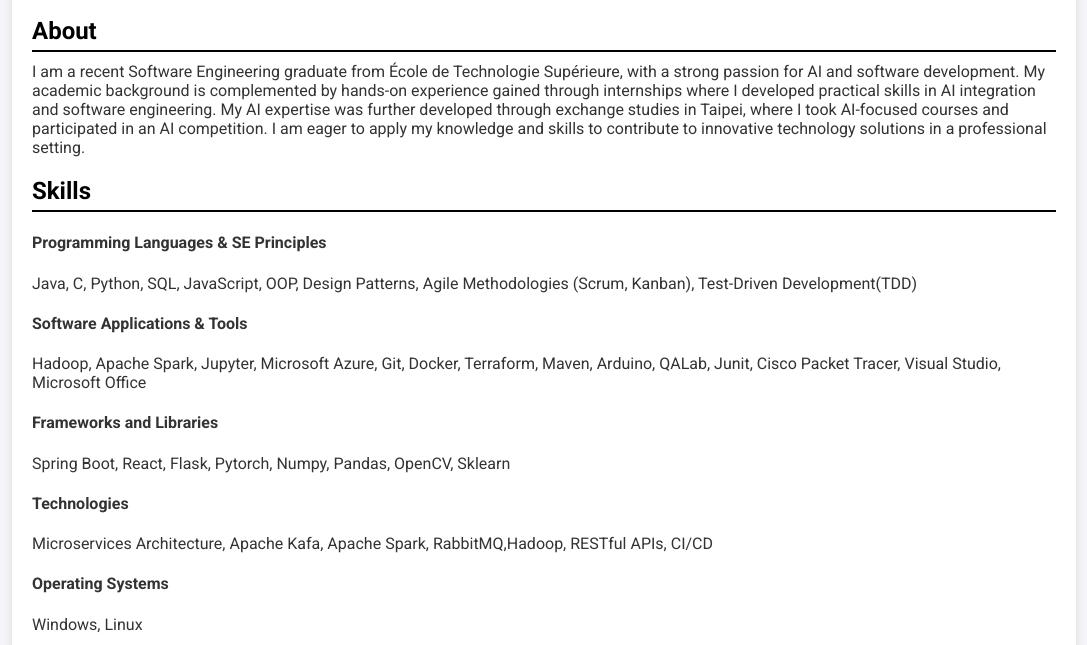
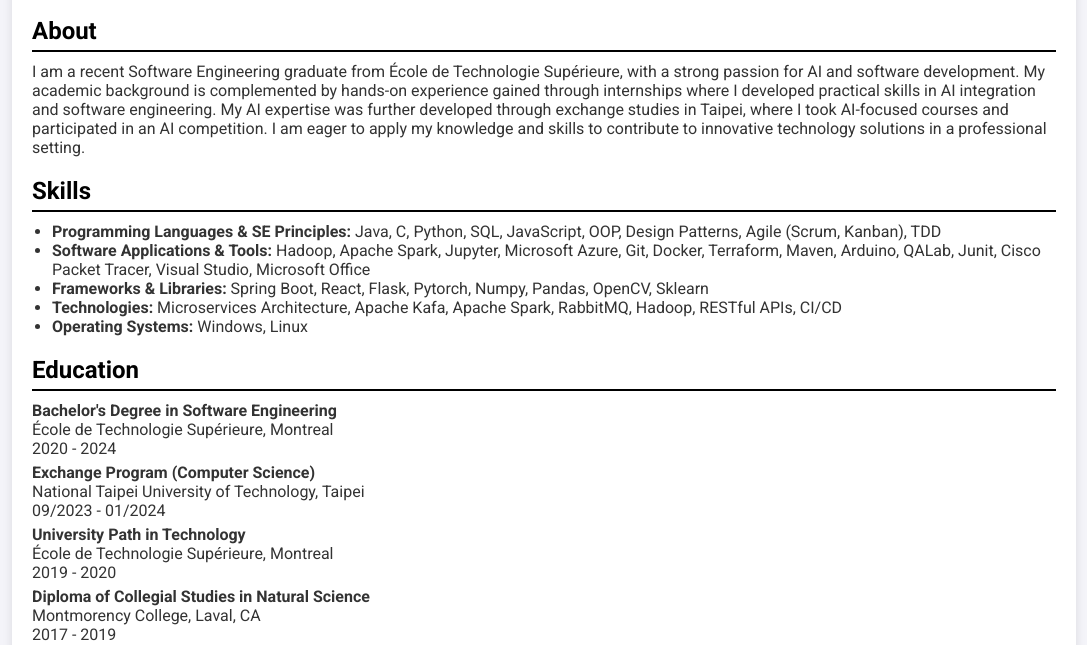
Before and after one commit to Yasar2019/MyResume, a plain HTML site: page index.html in a window 1280 px wide. Shown: the part 155-800 px from the top of the page, without its empty margins (96-1183 px from the left). Drawn offline with Linux system fonts and the light colour scheme.

Commit message:
Update index.html

```diff
--- a/index.html
+++ b/index.html
@@ -120,18 +120,16 @@
         </section>
 
         <section class="skills">
-            <h2>Skills</h2>
-            <h4>Programming Languages & SE Principles</h4>
-            <p>Java, C, Python, SQL, JavaScript, OOP, Design Patterns, Agile Methodologies (Scrum, Kanban), Test-Driven Development(TDD)</p>
-            <h4>Software Applications & Tools</h4>
-            <p>Hadoop, Apache Spark, Jupyter, Microsoft Azure, Git, Docker, Terraform, Maven, Arduino, QALab, Junit, Cisco Packet Tracer, Visual Studio, Microsoft Office</p>
-            <h4>Frameworks and Libraries</h4>
-            <p>Spring Boot, React, Flask, Pytorch, Numpy, Pandas, OpenCV, Sklearn</p>
-	    <h4>Technologies</h4>
-	    <p>Microservices Architecture, Apache Kafa, Apache Spark, RabbitMQ,Hadoop, RESTful APIs, CI/CD</P>
-            <h4>Operating Systems</h4>
-            <p>Windows, Linux</p>
-        </section>
+    <h2>Skills</h2>
+    <ul>
+        <li><strong>Programming Languages & SE Principles:</strong> Java, C, Python, SQL, JavaScript, OOP, Design Patterns, Agile (Scrum, Kanban), TDD</li>
+        <li><strong>Software Applications & Tools:</strong> Hadoop, Apache Spark, Jupyter, Microsoft Azure, Git, Docker, Terraform, Maven, Arduino, QALab, Junit, Cisco Packet Tracer, Visual Studio, Microsoft Office</li>
+        <li><strong>Frameworks & Libraries:</strong> Spring Boot, React, Flask, Pytorch, Numpy, Pandas, OpenCV, Sklearn</li>
+        <li><strong>Technologies:</strong> Microservices Architecture, Apache Kafa, Apache Spark, RabbitMQ, Hadoop, RESTful APIs, CI/CD</li>
+        <li><strong>Operating Systems:</strong> Windows, Linux</li>
+    </ul>
+</section>
+
 
         <section class="education">
             <h2>Education</h2>
@@ -176,7 +174,7 @@
         </section>
         <section class="projects">
             <h2>Projects</h2>
-	    <p><strong>LOG430 Architecture logicielle: Microservices for STM & TomTom Data Integration</strong></p>
+	    <p><strong>Microservices for STM & TomTom Data Integration</strong></p>
     <ul>
         <li>Designed and developed a microservice architecture for comparing travel times between STM bus services (STM + TomTom APIs).</li>
         <li>Implemented telemetry mechanics to monitor real-time bus data and optimize service performance.</li>
```
